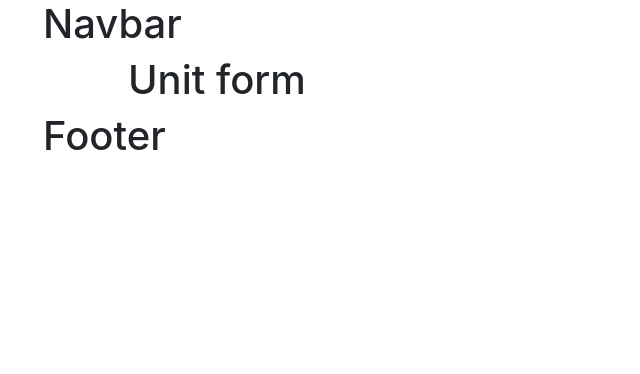
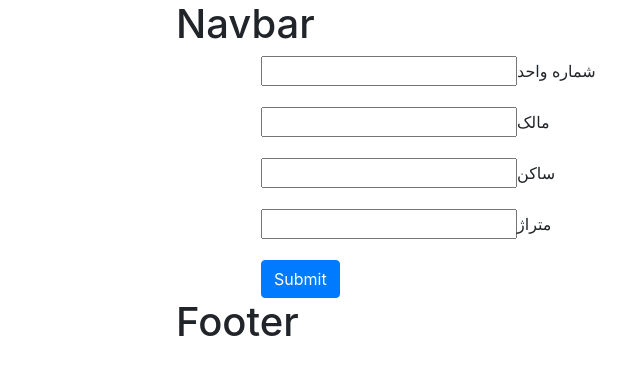
Before and after one commit to alinategh-js/Apartment.Frontend, a React (Create React App) app in the folder apartment/: page /units/new in a window 1280 px wide. Shown: the top 374 px of the page, without its empty margins (94-734 px from the left). Built offline with nearby package versions, Linux system fonts and the light colour scheme.

Commit message:
added unitform

```diff
--- a/apartment/src/components/Units/unitform.jsx
+++ b/apartment/src/components/Units/unitform.jsx
@@ -4,7 +4,33 @@ class UnitForm extends Component {
     state = {  }
     render() {
         return (
-            <h1>Unit form</h1>
+            <>
+            <form>
+                    <div className="form-group">
+                        <label htmlfor="unitnumber">شماره واحد</label>
+                        <input type="text"  id="unitnumber"  ></input>
+                        <small></small>
+                    </div>
+                    <div className="form-group">
+                        <label htmlfor="owner">مالک</label>
+                        <input type="text"  id="owner" ></input>
+                    </div>
+
+                    <div className="form-group">
+                        <label htmlfor="resident">ساکن</label>
+                        <input type="text"  id="resident" ></input>
+                    </div>
+
+                    <div className="form-group">
+                        <label htmlfor="area">متراژ</label>
+                        <input type="text"  id="area" ></input>
+                    </div>
+
+
+
+                    <button type="submit" class="btn btn-primary">Submit</button>
+            </form>
+            </>
          );
     }
 }
```
